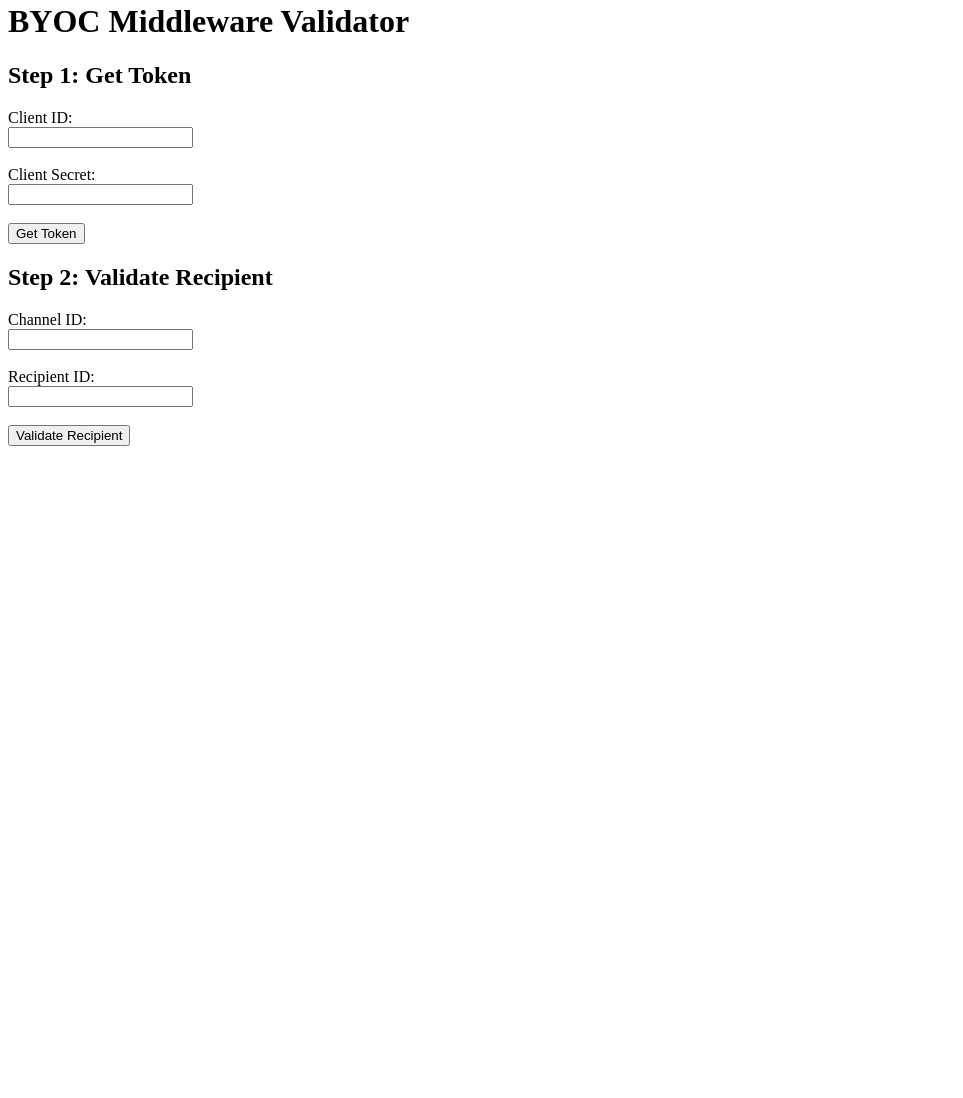
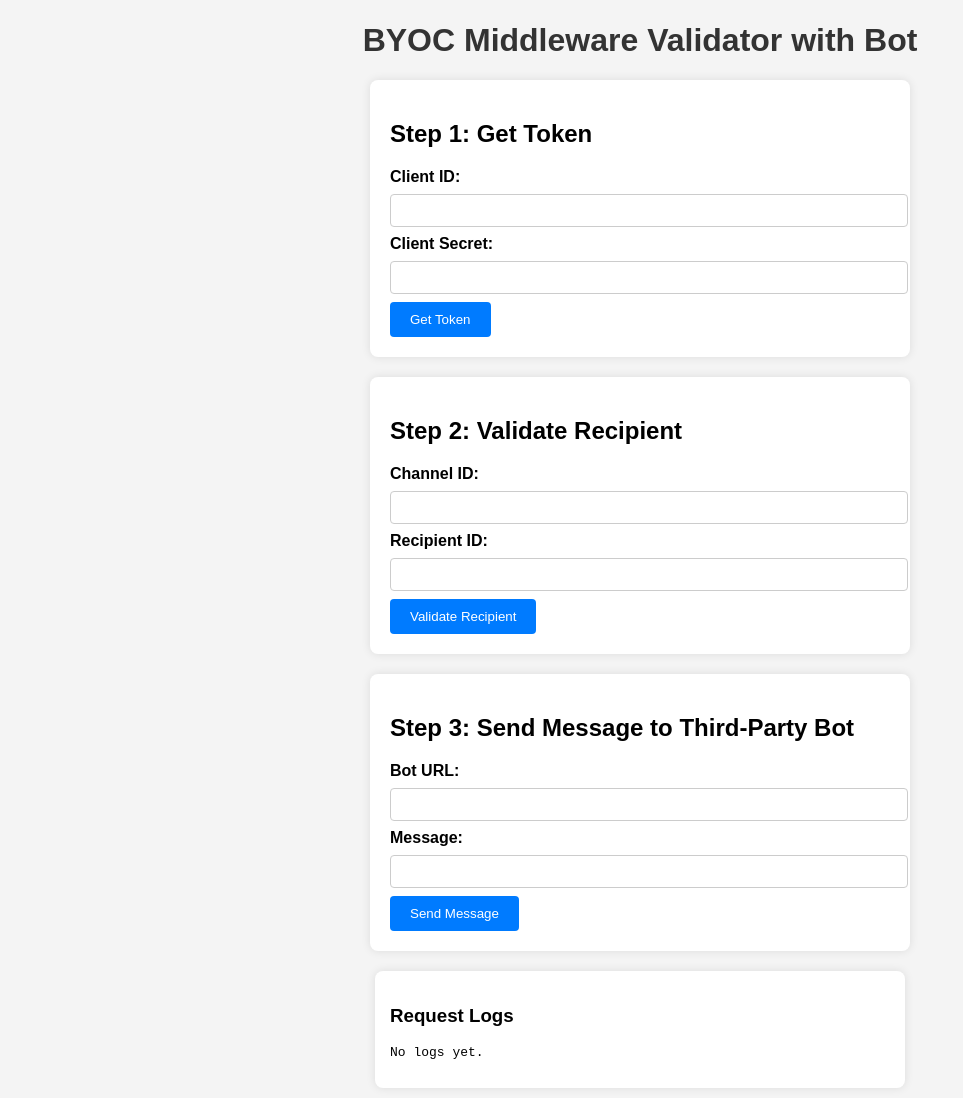
Before and after one commit to suyogpk/chat-byoc-middleware, a website: page public/index.html in a window 1280 px wide. Shown: the part 18-1116 px from the top of the page, without its empty margins (0-963 px from the left). Before the commit the page ends 800 px from the top, so only its background shows below. Drawn offline with Linux system fonts and the light colour scheme.

Commit message:
Add html file

```diff
--- a/public/index.html
+++ b/public/index.html
@@ -3,45 +3,125 @@
 <html lang="en">
 <head>
     <meta charset="UTF-8">
-    <title>BYOC Middleware Validator</title>
+    <meta name="viewport" content="width=device-width, initial-scale=1.0">
+    <title>BYOC Middleware Validator with Bot</title>
+    <style>
+        body {
+            font-family: Arial, sans-serif;
+            margin: 40px;
+            background-color: #f4f4f4;
+        }
+        h1 {
+            text-align: center;
+            color: #333;
+        }
+        form {
+            background: white;
+            padding: 20px;
+            margin-bottom: 20px;
+            border-radius: 8px;
+            box-shadow: 0 0 10px rgba(0,0,0,0.1);
+            max-width: 500px;
+            margin-left: auto;
+            margin-right: auto;
+        }
+        label {
+            font-weight: bold;
+        }
+        input {
+            width: 100%;
+            padding: 8px;
+            margin: 8px 0;
+            border: 1px solid #ccc;
+            border-radius: 4px;
+        }
+        button {
+            background-color: #007bff;
+            color: white;
+            padding: 10px 20px;
+            border: none;
+            border-radius: 4px;
+            cursor: pointer;
+        }
+        button:hover {
+            background-color: #0056b3;
+        }
+        p {
+            text-align: center;
+            font-size: 16px;
+        }
+        #logs {
+            max-width: 500px;
+            margin: 20px auto;
+            background: #fff;
+            padding: 15px;
+            border-radius: 8px;
+            box-shadow: 0 0 10px rgba(0,0,0,0.1);
+        }
+    </style>
 </head>
 <body>
-    <h1>BYOC Middleware Validator</h1>
+    <h1>BYOC Middleware Validator with Bot</h1>
 
-    <h2>Step 1: Get Token</h2>
     <form id="tokenForm">
+        <h2>Step 1: Get Token</h2>
         <label>Client ID:</label><br>
-        <input type="text" id="clientId" required><br><br>
+        <input type="text" id="clientId" required><br>
 
         <label>Client Secret:</label><br>
-        <input type="text" id="clientSecret" required><br><br>
+        <input type="text" id="clientSecret" required><br>
 
         <button type="submit">Get Token</button>
     </form>
 
     <p id="tokenResult"></p>
 
-    <h2>Step 2: Validate Recipient</h2>
     <form id="validateForm">
+        <h2>Step 2: Validate Recipient</h2>
         <label>Channel ID:</label><br>
-        <input type="text" id="channelId" required><br><br>
+        <input type="text" id="channelId" required><br>
 
         <label>Recipient ID:</label><br>
-        <input type="text" id="recipientId" required><br><br>
+        <input type="text" id="recipientId" required><br>
 
         <button type="submit">Validate Recipient</button>
     </form>
 
     <p id="validationResult"></p>
 
+    <form id="botForm">
+        <h2>Step 3: Send Message to Third-Party Bot</h2>
+        <label>Bot URL:</label><br>
+        <input type="text" id="botUrl" required><br>
+
+        <label>Message:</label><br>
+        <input type="text" id="botMessage" required><br>
+
+        <button type="submit">Send Message</button>
+    </form>
+
+    <p id="botResponse"></p>
+
+    <div id="logs">
+        <h3>Request Logs</h3>
+        <pre id="logOutput">No logs yet.</pre>
+    </div>
+
     <script>
         let token = '';
+
+        function logMessage(message) {
+            const logOutput = document.getElementById('logOutput');
+            logOutput.textContent += '\n' + message;
+        }
 
         document.getElementById('tokenForm').addEventListener('submit', async (e) => {
             e.preventDefault();
 
             const client_id = document.getElementById('clientId').value;
             const client_secret = document.getElementById('clientSecret').value;
+
+            logMessage('Requesting token...');
 
             const response = await fetch('/1.0/token', {
                 method: 'POST',
@@ -52,7 +132,13 @@
             const data = await response.json();
             token = data.access_token;
 
-            document.getElementById('tokenResult').innerText = `Access Token: ${token}`;
+            if (response.status === 200) {
+                document.getElementById('tokenResult').innerText = `Access Token: ${token}`;
+                logMessage('Token received successfully.');
+            } else {
+                document.getElementById('tokenResult').innerText = 'Token request failed.';
+                logMessage('Token request failed.');
+            }
         });
 
         document.getElementById('validateForm').addEventListener('submit', async (e) => {
@@ -60,6 +146,8 @@
 
             const channelId = document.getElementById('channelId').value;
             const recipientId = document.getElementById('recipientId').value;
+
+            logMessage(`Validating recipient for channel ${channelId}...`);
 
             const response = await fetch(`/1.0/channel/${channelId}/recipients/validation`, {
                 method: 'POST',
@@ -79,8 +167,34 @@
 
             if (response.status === 200) {
                 document.getElementById('validationResult').innerText = 'Recipient is valid!';
+                logMessage('Recipient validation successful.');
             } else {
                 document.getElementById('validationResult').innerText = 'Validation Failed: ' + JSON.stringify(data);
+                logMessage('Recipient validation failed.');
+            }
+        });
+
+        document.getElementById('botForm').addEventListener('submit', async (e) => {
+            e.preventDefault();
+
+            const botUrl = document.getElementById('botUrl').value;
+            const botMessage = document.getElementById('botMessage').value;
+
+            logMessage(`Sending message to bot at ${botUrl}...`);
+
+            try {
+                const response = await fetch(botUrl, {
+                    method: 'POST',
+                    headers: { 'Content-Type': 'application/json' },
+                    body: JSON.stringify({ message: botMessage })
+                });
+
+                const data = await response.json();
+                document.getElementById('botResponse').innerText = 'Bot Response: ' + JSON.stringify(data);
+                logMessage('Bot response received successfully.');
+            } catch (error) {
+                document.getElementById('botResponse').innerText = 'Error sending message to bot.';
+                logMessage('Error sending message to bot.');
             }
         });
     </script>
```
